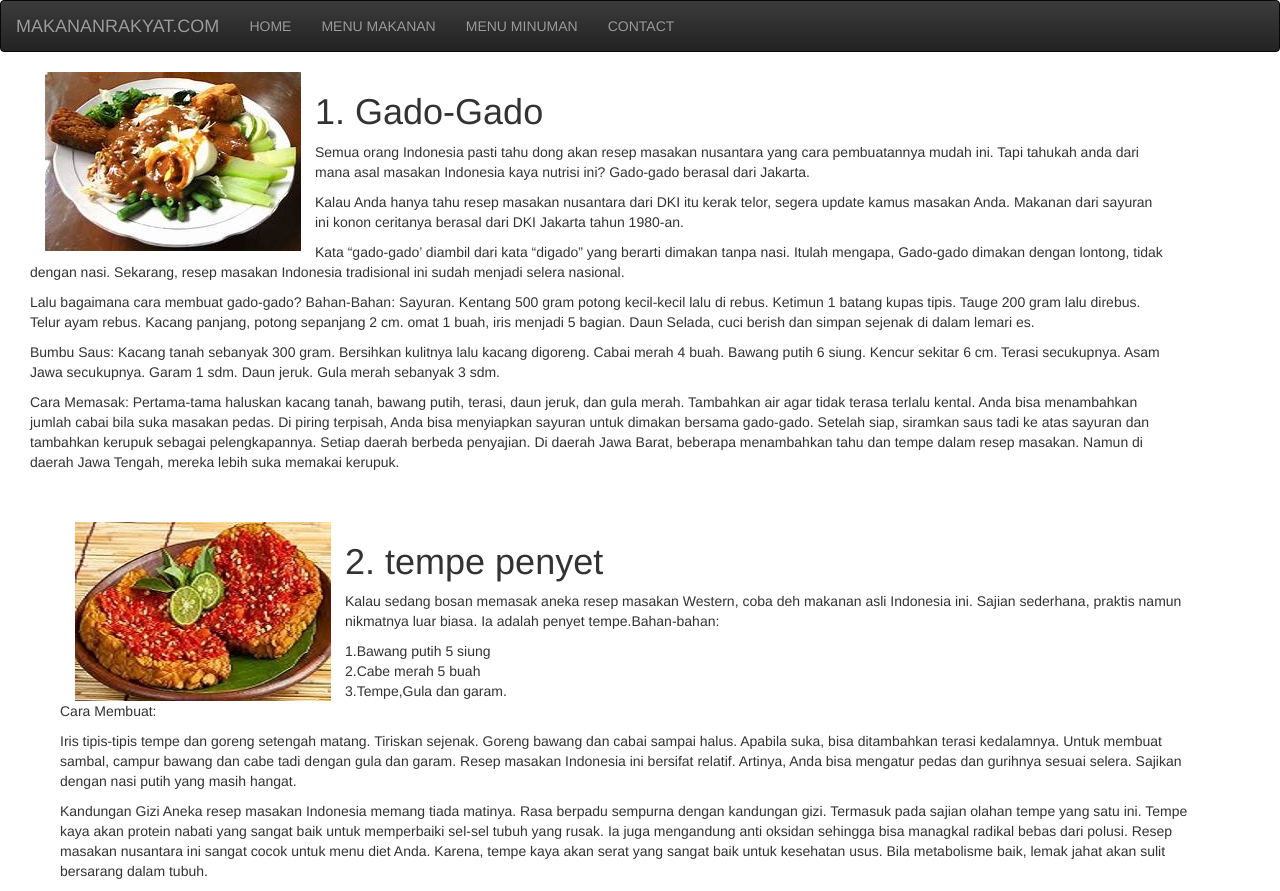
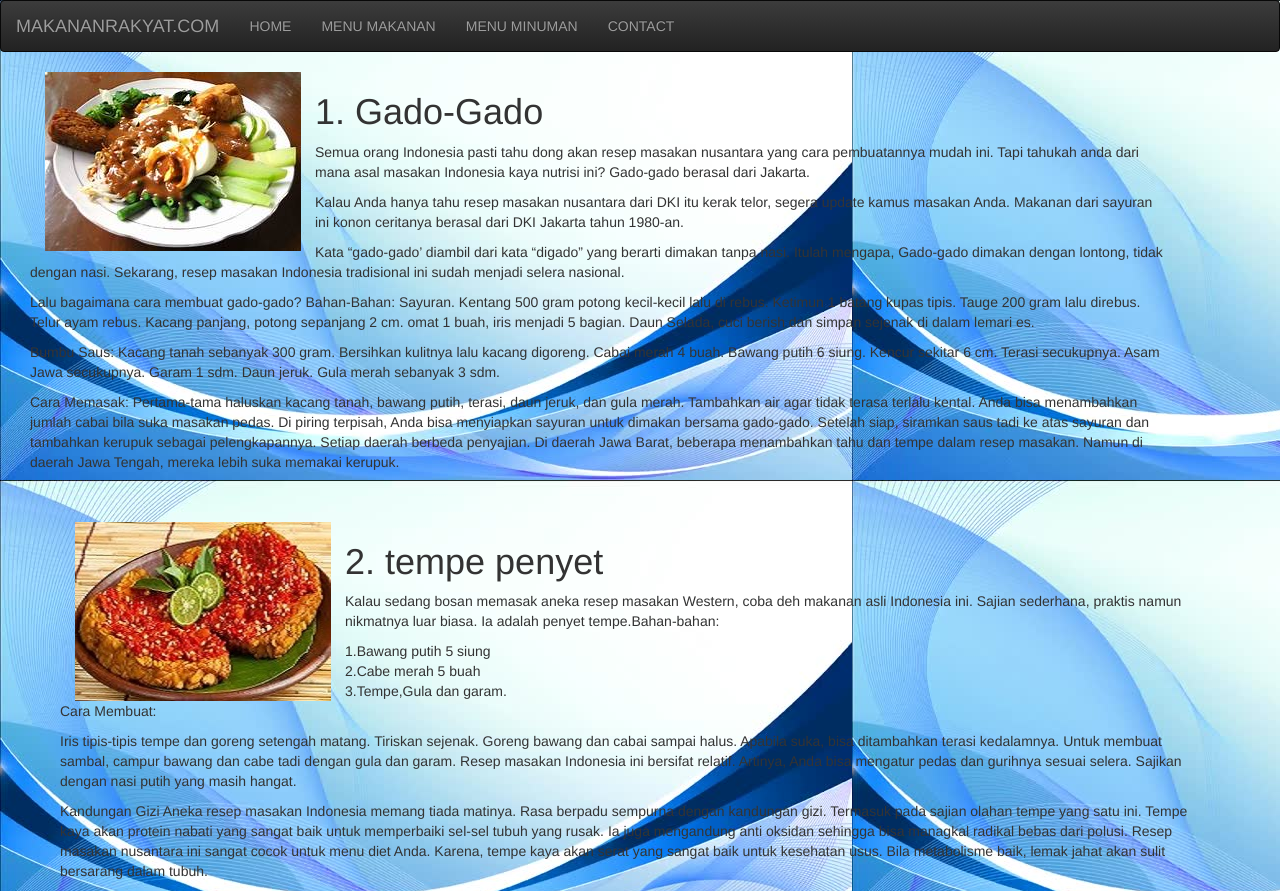
Before and after one commit to maulanaibrahim96/praktikumweb, a plain HTML site: page menumakanan.html in a window 1280 px wide. Drawn offline with Linux system fonts and the light colour scheme.

Commit message:
add background menumakanan

```diff
--- a/menumakanan.html
+++ b/menumakanan.html
@@ -7,7 +7,7 @@
     <link rel="stylesheet" type="text/css" href="css/bootstrap-theme.css">
 </head>
 
-<body>
+<body  style="background-image: url('img/bg1.jpg')">
 
     <nav class="navbar navbar-inverse">
         <div class="container-fluid">
@@ -57,6 +57,8 @@
                     </div>
                 </div>
             </p>
+        </div>
+    </div>
 </body>
 
 </html>
```
